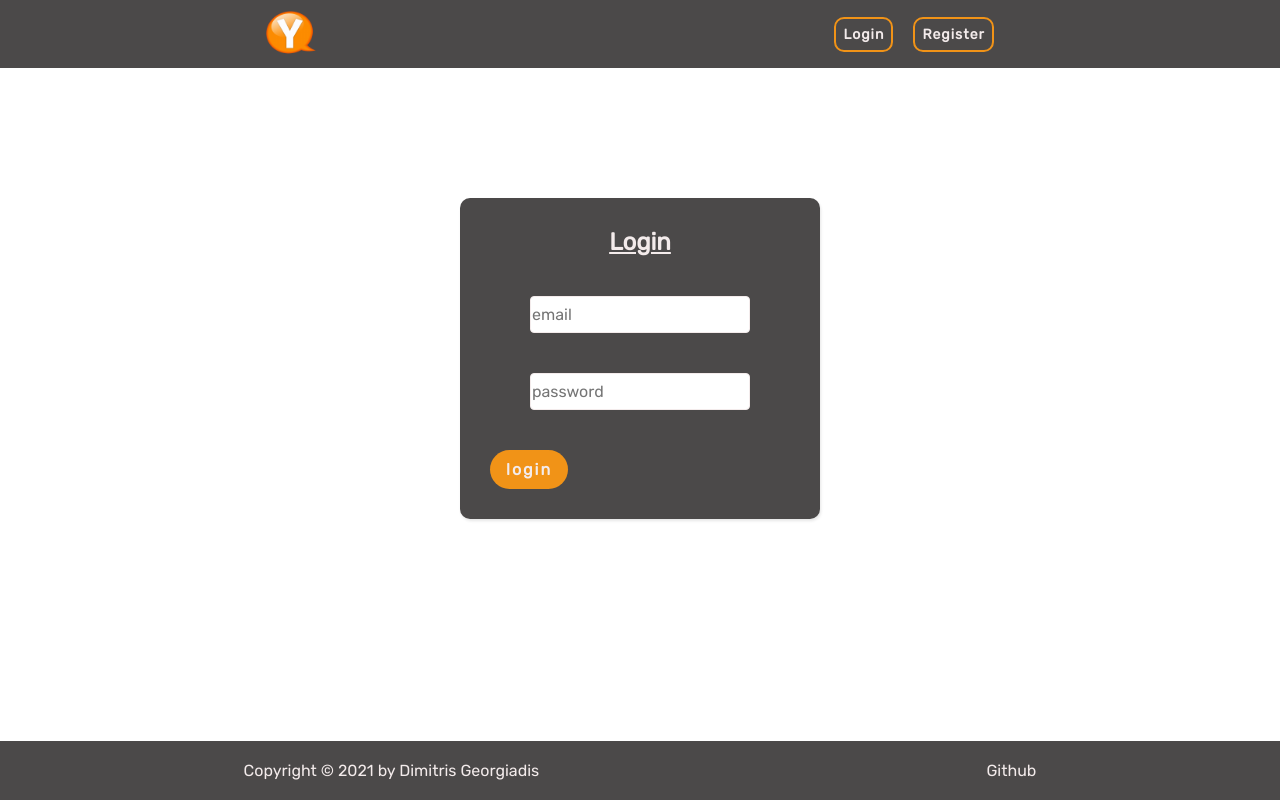
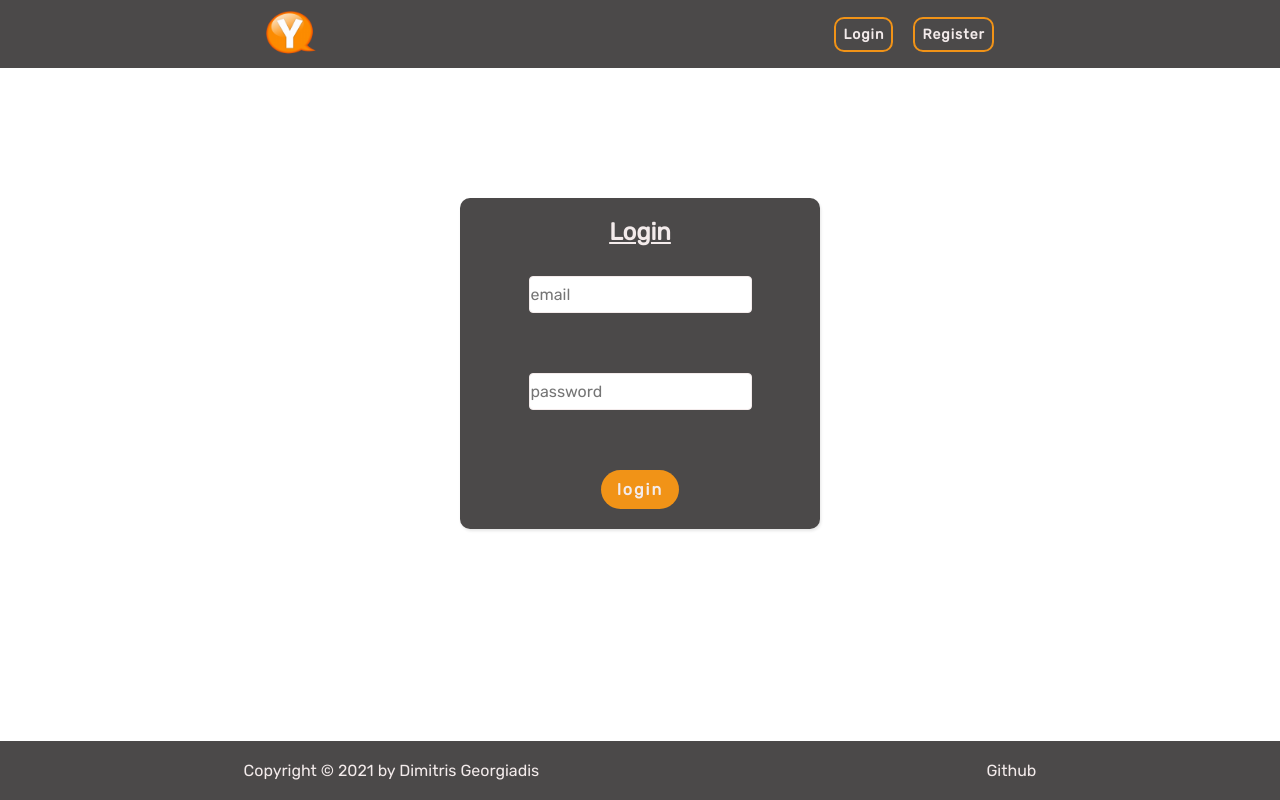
Before and after one commit to geojimas/authentication-system, a Vue app in the folder frontend/: page /login in a window 1280 px wide. Built offline with nearby package versions, Linux system fonts and the light colour scheme.

Commit message:
center form btn

```diff
--- a/frontend/src/assets/styles.scss
+++ b/frontend/src/assets/styles.scss
@@ -91,17 +91,20 @@ $user: #ff3838;
 }
 
 form {
+  display: flex;
+  align-items: center;
+  flex-direction: column;
   width: 360px;
   color: $secondary;
   margin: 0 auto;
-  padding: 30px;
+  padding: 20px;
   box-shadow: 1px 2px 3px rgba(0, 0, 0, 0.1);
   border-radius: 10px;
   background-color: $ground;
   color: $primary;
 
   .controls {
-    margin: 40px;
+    margin: 30px;
   }
 
   h2 {
```
